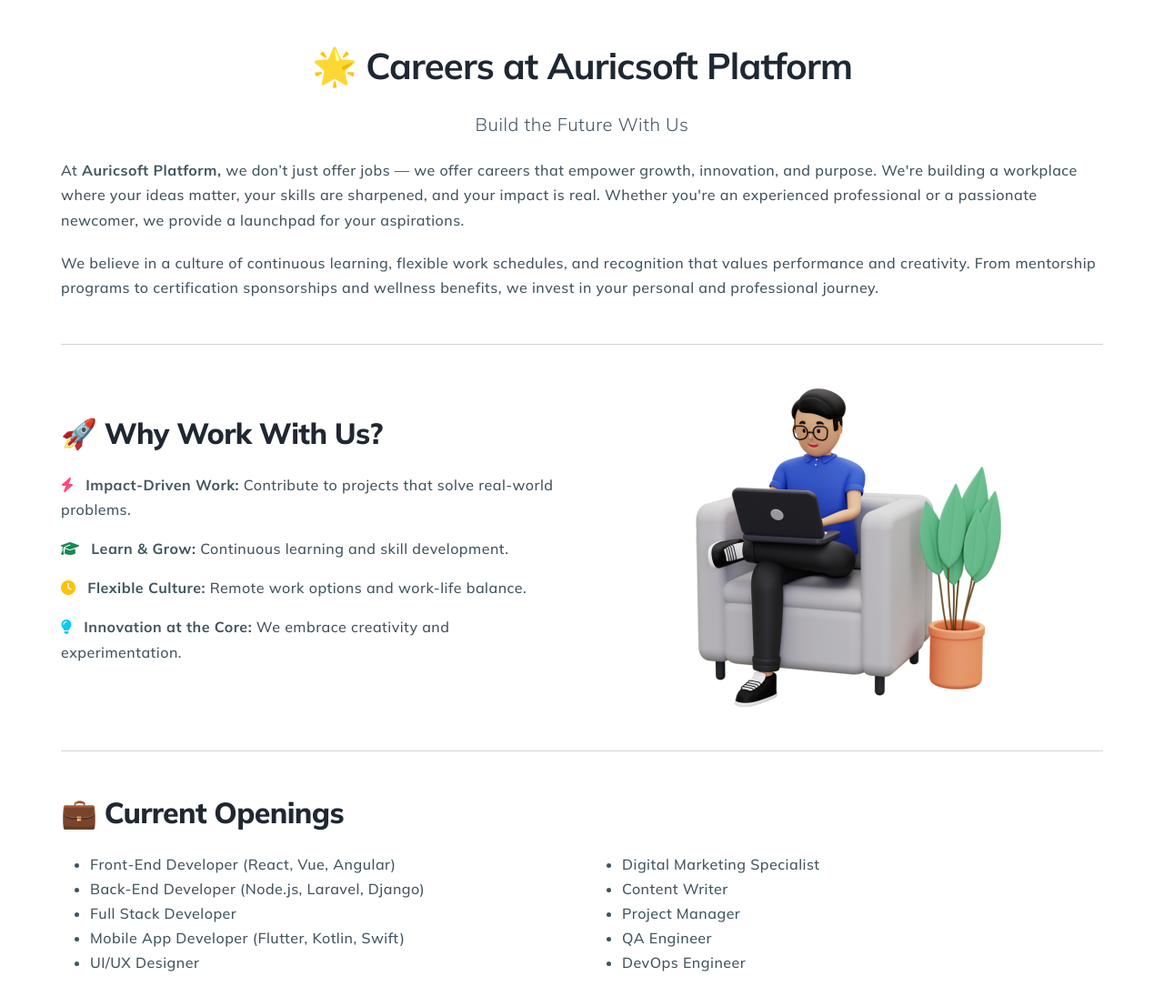
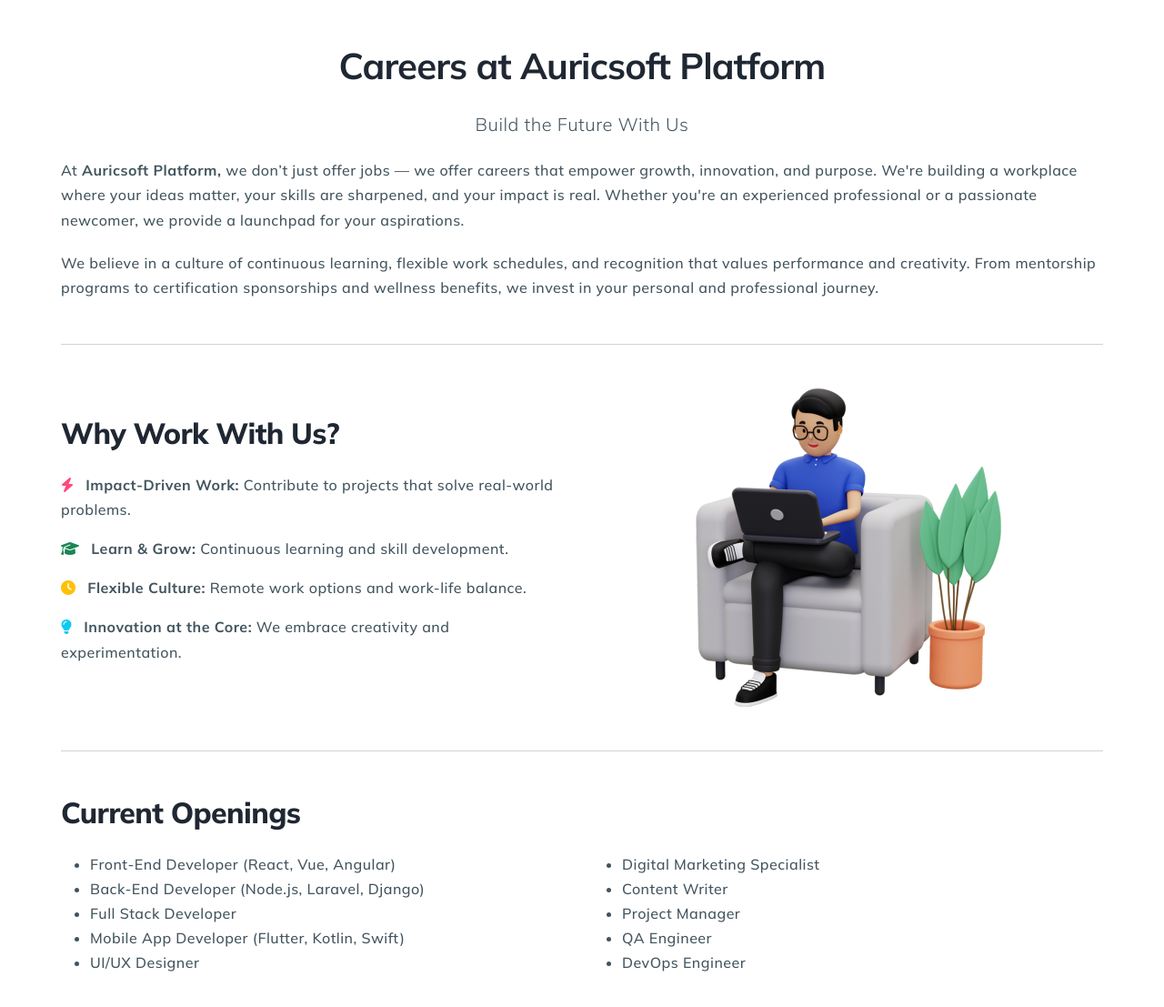
Before and after one commit to prabhats-github/auricsoft-platform, a PHP site: page /work-with-us.php in a window 1280 px wide. Shown: the part 381-1488 px from the top of the page at 91% size. Run offline with PHP 8.4, Linux system fonts and the light colour scheme.

Commit message:
Initial commit: Upload full project

```diff
--- a/work-with-us.php
+++ b/work-with-us.php
@@ -80,7 +80,7 @@
         ================================================== -->
 
         <div class="container py-5">
-            <h1 class="mb-4 text-center fw-bold">🌟 Careers at Auricsoft Platform</h1>
+            <h1 class="mb-4 text-center fw-bold"> Careers at Auricsoft Platform</h1>
             <p class="lead text-center">Build the Future With Us</p>
 
             <p>At <strong> Auricsoft Platform, </strong> we don’t just offer jobs — we offer careers that empower
@@ -101,7 +101,7 @@
             <div class="row align-items-center">
                 <!-- Text Section -->
                 <div class="col-md-6">
-                    <h2 class="mb-4">🚀 Why Work With Us?</h2>
+                    <h2 class="mb-4"> Why Work With Us?</h2>
                     <ul class="list-unstyled">
                         <li class="mb-3">
                             <i class="fas fa-bolt text-primary me-2"></i>
@@ -130,7 +130,7 @@
 
             <hr class="my-5" />
 
-            <h2 class="mb-4">💼 Current Openings</h2>
+            <h2 class="mb-4"> Current Openings</h2>
             <div class="row">
                 <div class="col-md-6">
                     <ul>
```
